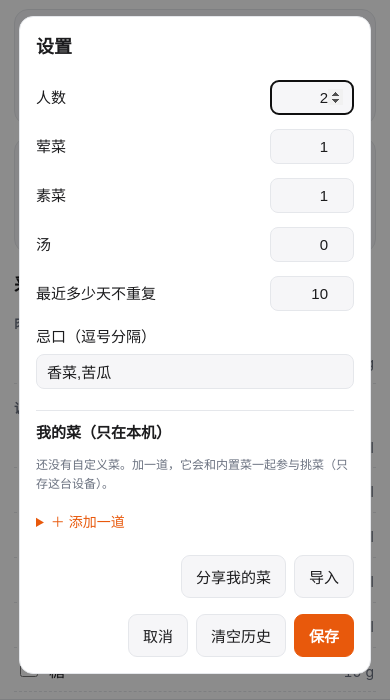
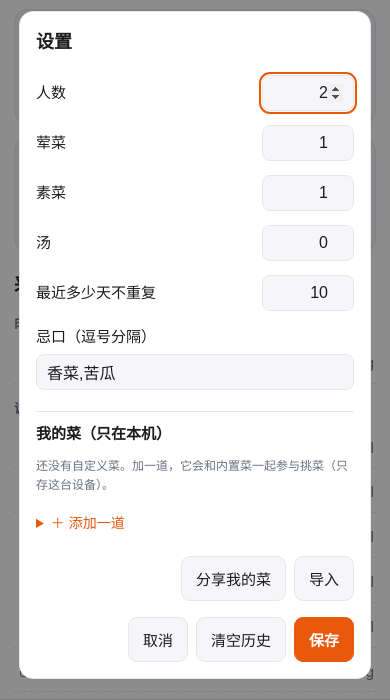
Before and after one commit to tg-shen/food, a plain HTML site: page index.html in a window 390 px wide. Both pictures are taken after a click on the button "设置". Shown: the part 77-777 px from the top of the page. Drawn offline with Linux system fonts and the light colour scheme.

Commit message:
fix(mobile): 表单控件统一 16px 防 iOS 聚焦放大；补触摸手感（去点击蓝框/按压反馈/禁长按选中）

```diff
--- a/style.css
+++ b/style.css
@@ -115,16 +115,16 @@ dialog label {
 dialog label.wide { display: block; }
 dialog label.wide input { width: 100%; margin-top: 6px; }
 dialog input[type="number"], dialog input[type="text"] {
-  padding: 8px 10px; font-size: 15px; color: var(--fg);
+  padding: 8px 10px; font-size: 16px; color: var(--fg);   /* 16px：iOS 聚焦时不会自动放大页面 */
   background: var(--card); border: 1px solid var(--line); border-radius: 8px;
 }
-dialog input[type="number"] { width: 84px; text-align: right; }
+dialog input[type="number"] { width: 92px; text-align: right; }
 dialog menu {
   display: flex; gap: 8px; justify-content: flex-end;
   margin: 16px 0 0; padding: 0;
 }
 dialog menu button {
-  padding: 10px 14px; font-size: 15px; border-radius: 9px;
+  padding: 11px 14px; font-size: 15px; border-radius: 9px;   /* ≥44px，手指好点 */
   border: 1px solid var(--line); background: var(--card); color: var(--fg);
 }
 dialog menu button.primary { background: var(--accent); border-color: var(--accent); color: #fff; font-weight: 600; }
@@ -145,12 +145,12 @@ dialog menu button.primary { background: var(--accent); border-color: var(--acce
 dialog hr { border: 0; border-top: 1px solid var(--line); margin: 14px 0 10px; }
 dialog h3 { margin: 0 0 6px; font-size: 15px; }
 dialog textarea {
-  width: 100%; margin-top: 6px; padding: 8px 10px; font: inherit; font-size: 14px;
+  width: 100%; margin-top: 6px; padding: 8px 10px; font: inherit; font-size: 16px;   /* 同上：防 iOS 放大 */
   color: var(--fg); background: var(--card); border: 1px solid var(--line); border-radius: 8px;
   resize: vertical;
 }
 dialog select {
-  padding: 8px 10px; font-size: 15px; color: var(--fg);
+  padding: 8px 10px; font-size: 16px; color: var(--fg);
   background: var(--card); border: 1px solid var(--line); border-radius: 8px;
 }
 ul.custom { list-style: none; margin: 0 0 8px; padding: 0; }
@@ -165,3 +165,27 @@ ul.custom button.del {
 }
 #custom-add summary { cursor: pointer; color: var(--accent); font-size: 14px; padding: 6px 0; }
 #custom-add input[type="text"] { flex: 1 1 auto; text-align: left; }
+/* ---------------------------------------------------------------- 触摸手感 */
+/* 去掉 Chrome/Safari 的点击高亮，加按压反馈；交互元素禁长按选中/弹菜单，禁双击缩放延迟 */
+nav button, dialog button, dialog summary, details summary,
+ul.shop label, ul.custom button.del, #btn-again {
+  -webkit-tap-highlight-color: transparent;
+  -webkit-touch-callout: none;
+  -webkit-user-select: none;
+  user-select: none;
+  touch-action: manipulation;
+  transition: transform 0.06s ease, opacity 0.06s ease, background-color 0.06s ease;
+}
+nav button:active, dialog menu button:active, dialog button:active,
+ul.custom button.del:active { transform: scale(0.96); }
+ul.shop label:active { background: var(--card); }
+details summary:active, dialog summary:active { opacity: 0.6; }
+
+/* 输入框聚焦时不要出现放大镜/花哨描边，但要能看出焦点 */
+dialog input:focus, dialog textarea:focus, dialog select:focus {
+  outline: 2px solid var(--accent);
+  outline-offset: 1px;
+}
+
+/* 弹窗内部滚动不要带着页面一起滚（iOS 上尤其明显） */
+dialog form { overscroll-behavior: contain; }
--- a/sw.js
+++ b/sw.js
@@ -1,4 +1,4 @@
-const CACHE_VERSION = 'meal-v1-b58daac5-5';
+const CACHE_VERSION = 'meal-v1-b58daac5-6';
 const SHELL = [
   'index.html',
   'style.css',
```
